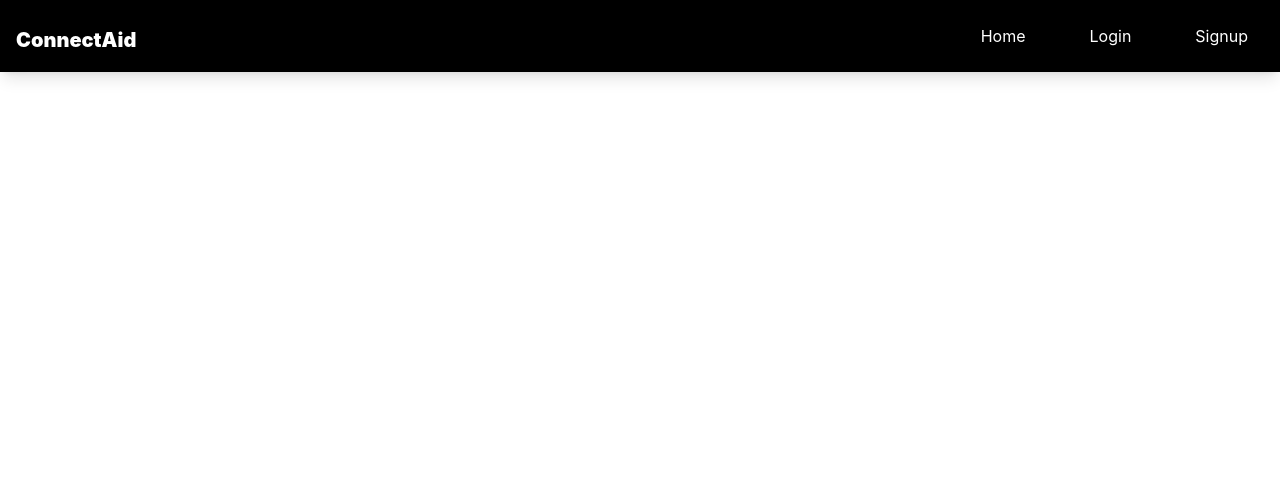
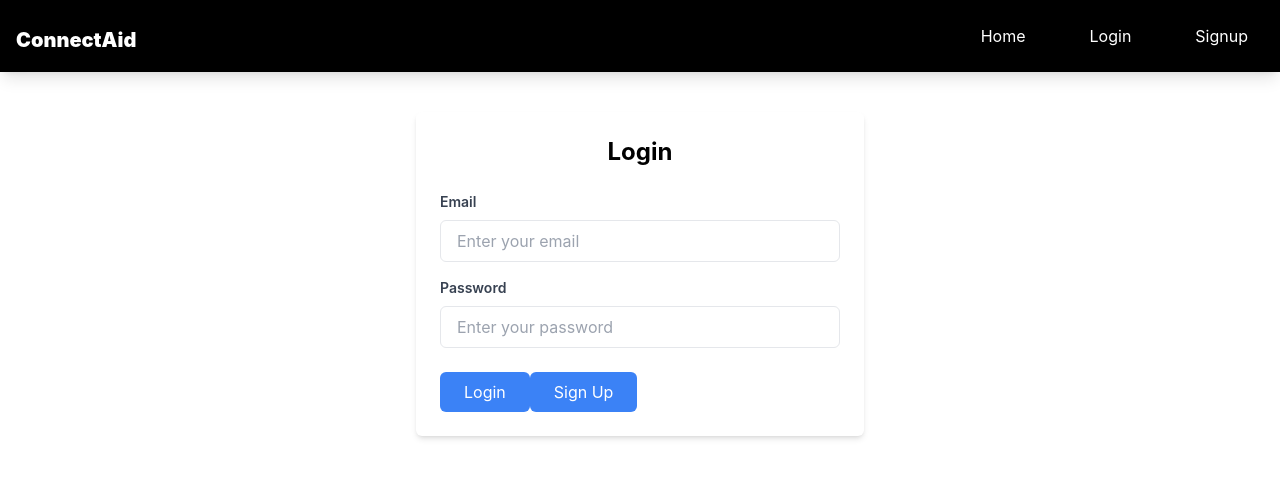
Before and after one commit to sam6akj/connectaid, a React (Create React App) app in the folder front-end/: page /main in a window 1280 px wide. Shown: the top 478 px of the page. Built offline with nearby package versions, Linux system fonts and the light colour scheme.

Commit message:
added login page

```diff
--- a/front-end/src/App.js
+++ b/front-end/src/App.js
@@ -1,11 +1,16 @@
 import './App.css';
 import NavBar from './components/NavBar';
+import Login from './pages/Login';
 
 function App() {
   return (
-    <div class="navbar">
-      <NavBar/>
+    <div>
+      <div class="login-form">
+        <Login/>
+      </div>
     </div>
+
+
   );
 }
 
--- /dev/null
+++ b/front-end/src/components/Button.jsx
@@ -0,0 +1,17 @@
+import React from 'react';
+
+const Button = ({ text, onClick, type = "button", color = "bg-blue-500", textColor = "text-white" }) => {
+    const hoverColor = color === 'bg-blue-500' ? 'hover:bg-blue-700' : 'hover:bg-gray-700';
+return (
+    <button
+      type={type}
+      onClick={onClick}
+      className={`px-6 py-2 rounded-md ${color} ${textColor} ${hoverColor}
+      focus:outline-none focus:ring-2 focus:ring-offset-2 focus:ring-blue-500`}
+    >
+      {text}
+    </button>
+  );
+};
+
+export default Button;
--- a/front-end/src/components/NavBar.css
+++ b/front-end/src/components/NavBar.css
@@ -13,7 +13,7 @@
 
 
 .nav-item:active {
-    color: #4CAF50;
+    color: blue;
   }
 
 
@@ -33,5 +33,5 @@
   }
 
 .nav-item:active::after {
-    background-color: #4CAF50;
+    background-color: blue;
 }
--- a/front-end/src/pages/Login.jsx
+++ b/front-end/src/pages/Login.jsx
@@ -0,0 +1,71 @@
+import React, { useState } from 'react';
+import Button from '../components/Button';
+import NavBar from '../components/NavBar';
+
+const Login = () => {
+  const [email, setEmail] = useState('');
+  const [password, setPassword] = useState('');
+
+  const handleLogin = (e) => {
+    e.preventDefault();
+    // For now, just log email and password (later replace it with an API call)
+    console.log('Logging in with:', email, password);
+  };
+
+  return (
+    <div>
+    <div class="navbar">
+        <NavBar/>
+      </div>
+
+      {/* Login Form */}
+      <div className="max-w-md mx-auto p-6 mt-10 bg-white rounded-md shadow-md">
+        <h2 className="text-2xl font-bold text-center mb-6">Login</h2>
+
+        <form onSubmit={handleLogin}>
+          {/* Email input */}
+          <div className="mb-4">
+            <label htmlFor="email" className="block text-sm font-semibold text-gray-700 mb-2">
+              Email
+            </label>
+            <input
+              type="email"
+              id="email"
+              value={email}
+              onChange={(e) => setEmail(e.target.value)}
+              className="w-full px-4 py-2 border rounded-md focus:outline-none focus:ring-2 focus:ring-blue-500"
+              placeholder="Enter your email"
+              required
+            />
+          </div>
+
+          {/* Password input */}
+          <div className="mb-6">
+            <label htmlFor="password" className="block text-sm font-semibold text-gray-700 mb-2">
+              Password
+            </label>
+            <input
+              type="password"
+              id="password"
+              value={password}
+              onChange={(e) => setPassword(e.target.value)}
+              className="w-full px-4 py-2 border rounded-md focus:outline-none focus:ring-2 focus:ring-blue-500"
+              placeholder="Enter your password"
+              required
+            />
+          </div>
+
+          <div class="justify-center">
+            {/* Login Button */}
+            <Button text="Login" onClick={handleLogin} color="bg-blue-500" />
+
+            {/* SignUp Button */}
+            <Button text="Sign Up" color="bg-blue-500"/>
+          </div>
+        </form>
+      </div>
+    </div>
+  );
+};
+
+export default Login;
```
